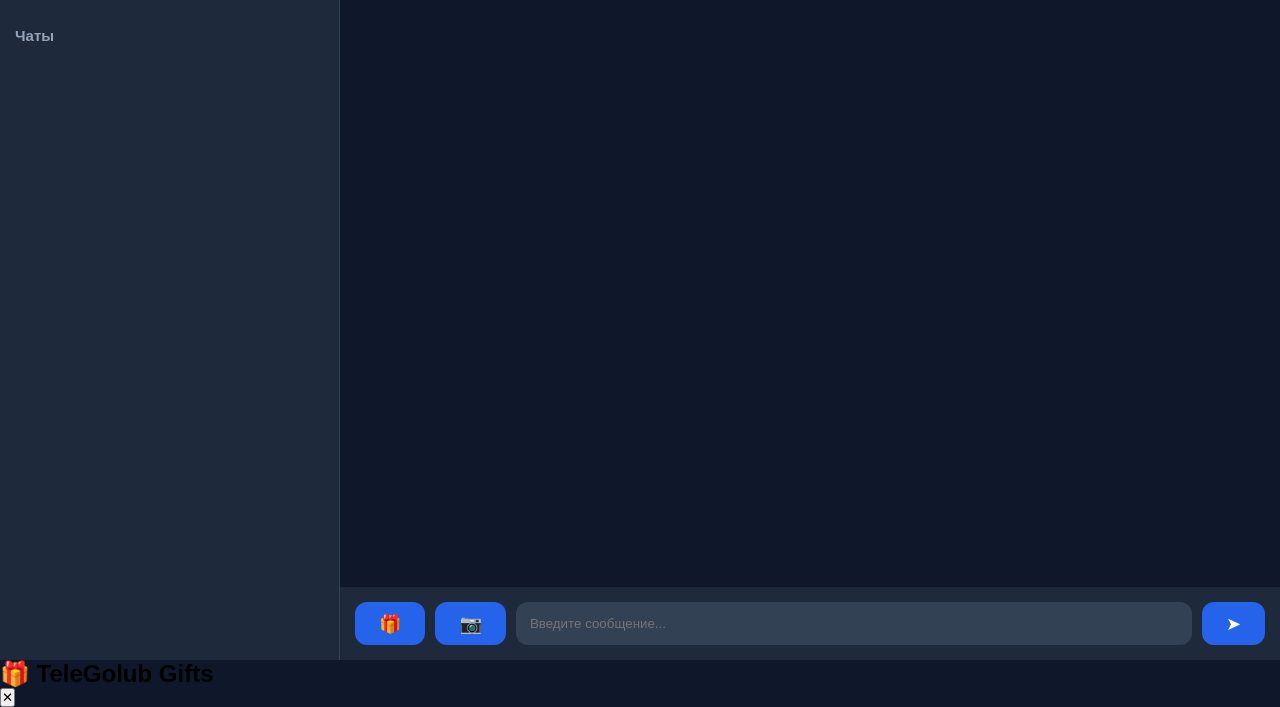
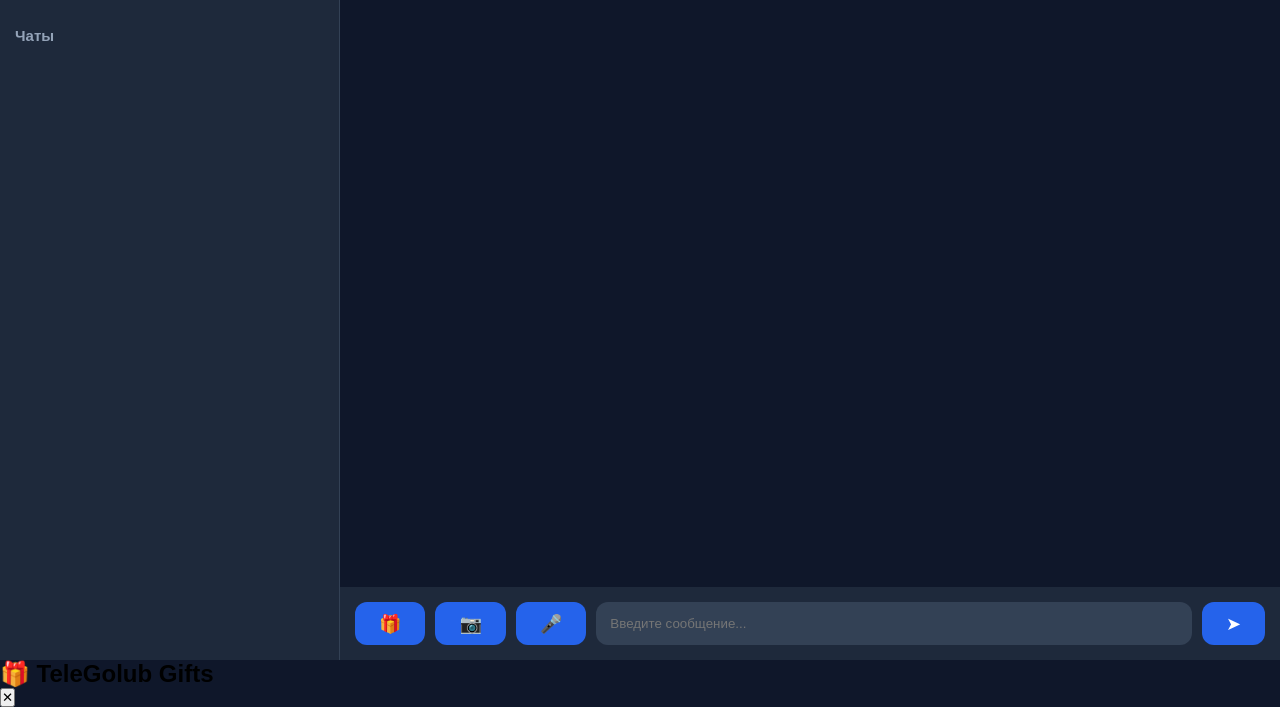
Before and after one commit to golubqv/TeleGolub, a plain HTML site: page index.html in a window 1280 px wide. Shown: the part 140-847 px from the top of the page. Drawn offline with Linux system fonts and the light colour scheme; files that its build step writes are made by us from their sources; no server answers.

Commit message:
Update index.html

```diff
--- a/index.html
+++ b/index.html
@@ -100,6 +100,14 @@ onclick="document.getElementById('imageInput').click()">
 📷
 
 </button>
+            <button
+id="voiceBtn"
+class="gift-btn"
+onclick="voiceClick()">
+
+🎤
+
+            </button>
 
             <input
                 id="message"
```
